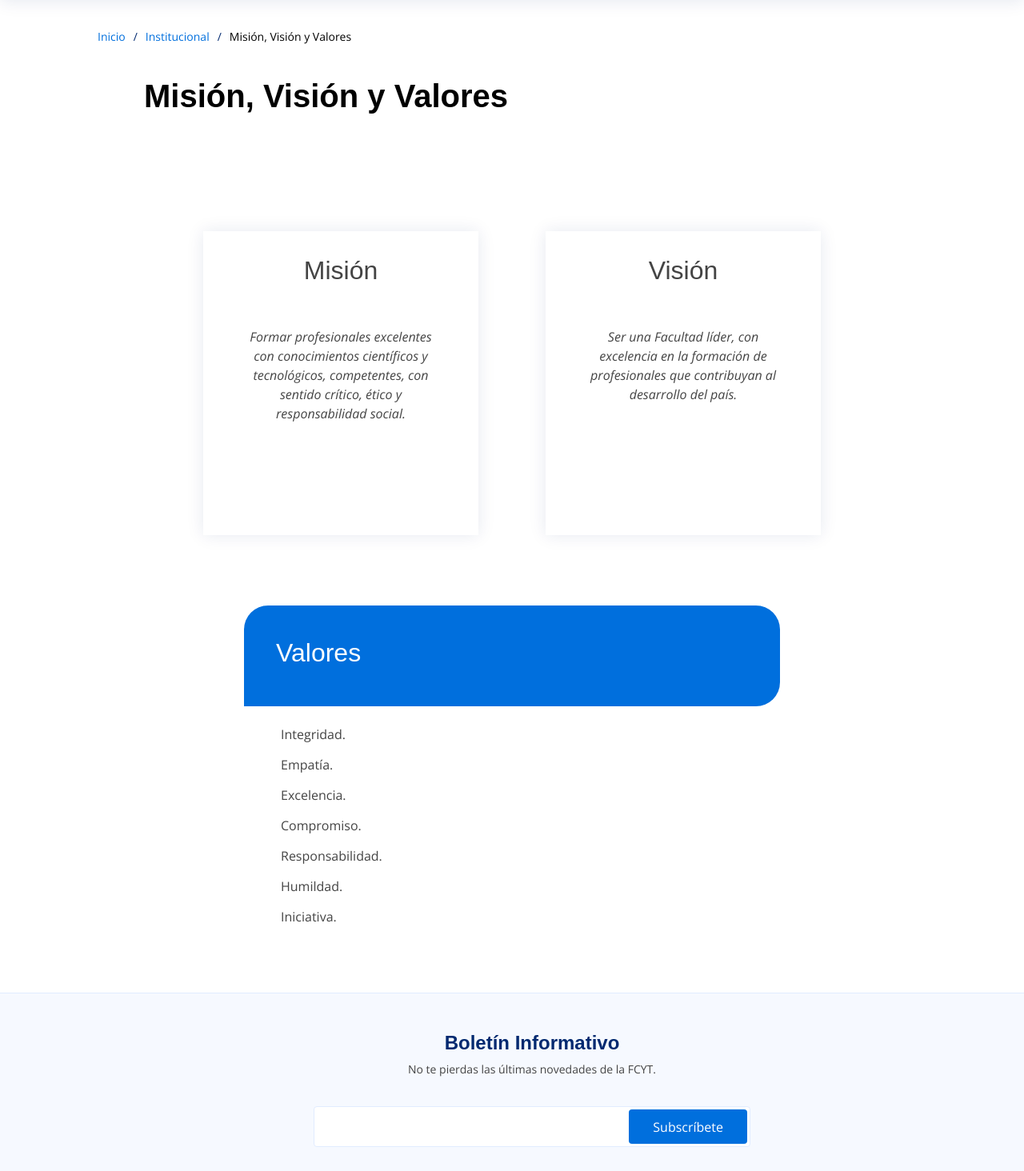
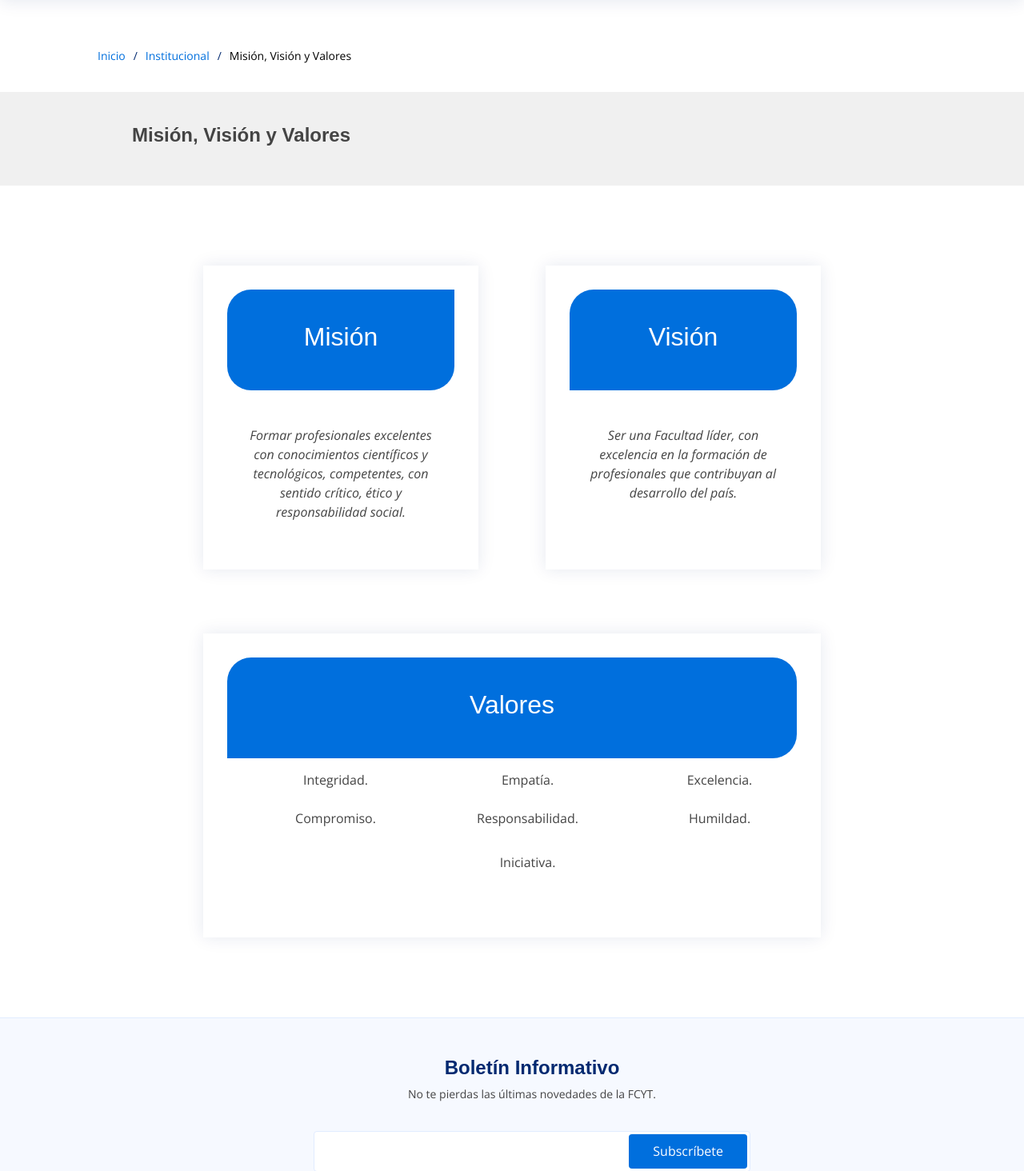
Before and after one commit to FCYT-TI/fcytuncaweb, a Django app: page /misionvision/ in a window 1280 px wide. Shown: the part 100-1564 px from the top of the page at 80% size. Run offline with Django 3.2, Linux system fonts and the light colour scheme; some libraries are stand-ins or nearby versions.

Commit message:
FCYTSPRUN-8-misionvisionvalores Valores ya fue añadido como testimonials y los valores fueron cargados en columnas.

```diff
--- a/templates/misionvision.html
+++ b/templates/misionvision.html
@@ -4,21 +4,20 @@
   <main id="main">
 
     <!-- ======= Breadcrumbs ======= -->
-    <section class="breadcrumbs" style="background-color: transparent; margin-bottom: 0px; padding-bottom: 0px">
+    <<section class="breadcrumbs">
       <div class="container">
         <ol>
-          <li><a style="color: #006fdd" href="index.html">Inicio</a></li>
-          <li style="color: #006fdd">Institucional</li>
-            <li style="color: black">Misión, Visión y Valores</li>
+          <li><a class="breadInicio" href="index.html">Inicio</a></li>
+          <li class="breadMenu">Institucional</li>
+            <li class="breadSeccion">Misión, Visión y Valores</li>
         </ol>
       </div>
     </section>
-      <section class="breadcrumbs" style="padding-top: 0px; margin-top: 0px">
+      <section class="tittle">
       <div class="container-titulo">
-          <h1 data-aos="fade-up" style="color: black"><strong>Misión, Visión y Valores</strong></h1>
+          <h4 data-aos="fade-up"><strong>Misión, Visión y Valores</strong></h4>
       </div>
     </section><!-- End Breadcrumbs -->
-
     <section class="testimonials" id="testimonials">
       <div class="containerText">
           <div class="row align-items-start">
@@ -47,21 +46,38 @@
                       </div>
               </div>
           </div>
-          <br><br>
 
-          <div style="justify-content: center; display: flex">
-              <div style="width: 670px">
-              <div style="background-color: #006fdd; color: #fff; padding: 40px; border-radius: 30px 30px 30px 0">
+          <div class="testimonial-item" >
+              <div>
+              <div class="valores">
                   <h2>Valores</h2>
               </div>
               <p>
               <div class="d-flex flex-column ps-3">
+                  <div class="row">
+                      <div class="col">
                           <span data-aos="fade-up"  data-aos-delay="50" style="padding: 7px 7px 7px 30px;">Integridad.</span>
+                      </div>
+                      <div class="col">
                           <span data-aos="fade-up"  data-aos-delay="100" style="padding: 7px 7px 7px 30px">Empatía.</span>
+                      </div>
+                      <div class="col">
                           <span data-aos="fade-up"  data-aos-delay="150" style="padding: 7px 7px 7px 30px">Excelencia.</span>
+                      </div>
+                  </div>
+                  <br>
+                  <div class="row">
+                      <div class="col">
                           <span data-aos="fade-up"  data-aos-delay="200" style="padding: 7px 7px 7px 30px">Compromiso.</span>
+                      </div>
+                      <div class="col">
                           <span data-aos="fade-up"  data-aos-delay="250" style="padding: 7px 7px 7px 30px">Responsabilidad.</span>
+                      </div>
+                      <div class="col">
                           <span data-aos="fade-up"  data-aos-delay="300" style="padding: 7px 7px 7px 30px">Humildad.</span>
+                      </div>
+                  </div>
+                  <br>
                     <span data-aos="fade-up"  data-aos-delay="350" style="padding: 7px 7px 7px 30px">Iniciativa.</span>
                </div>
           </div>
--- a/templates/static/css/style.css
+++ b/templates/static/css/style.css
@@ -2577,3 +2577,25 @@ section {
 .container{
   margin-left: 95px;
 }
+
+/*misionvision Styles*/
+.mision{
+  background-color: #006fdd;
+  color: #fff;
+  padding: 40px;
+  border-radius: 30px 0 30px 30px
+}
+
+.vision{
+  background-color: #006fdd;
+  color: #fff;
+  padding: 40px;
+  border-radius: 30px 30px 30px 0
+}
+
+.valores{
+  background-color: #006fdd;
+  color: #fff;
+  padding: 40px;
+  border-radius: 30px 30px 30px 0
+}
```
Lines whose indentation alone changed are shown as unchanged.
